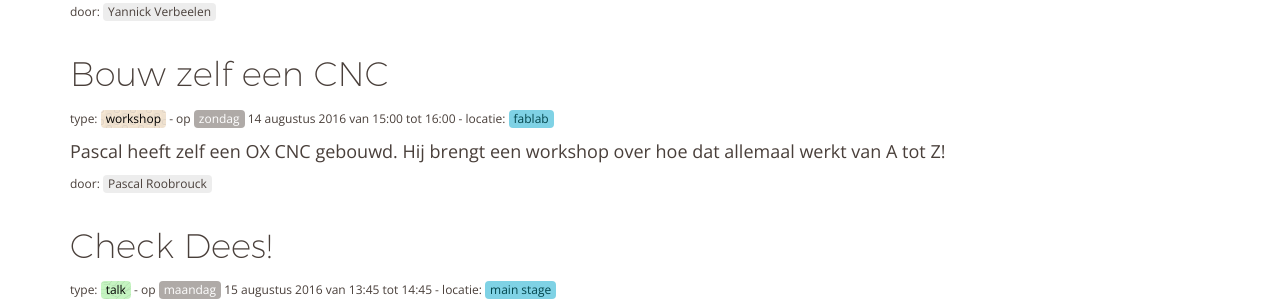
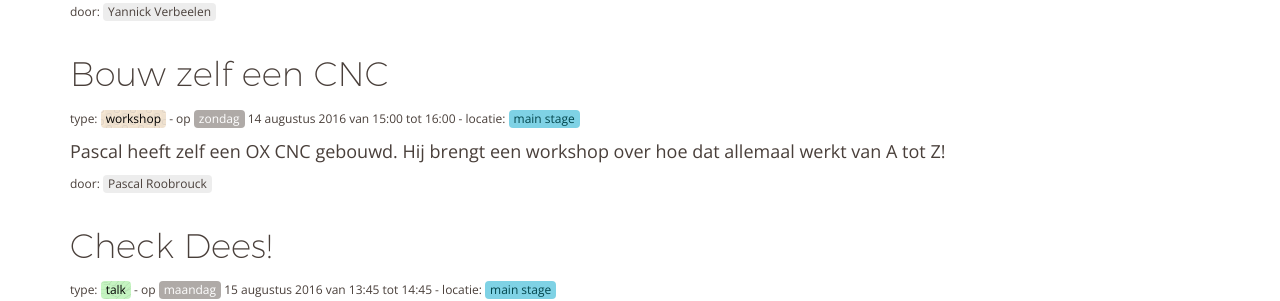
Before and after one commit to Fri3dCamp/fri3dweb2016, a Jekyll site: the page built from programma/index.md, in a window 1280 px wide and 900 px high, scrolled down 3074 px. Shown: the part 150-451 px from the top of the window. Built offline with Jekyll 4.4.1, drawn with Linux system fonts in a browser that asks for light colours; nearby versions of some CDN libraries.

Commit message:
moved CNC workshop naar main stage

```diff
--- a/_data/activities.json
+++ b/_data/activities.json
@@ -253,7 +253,7 @@
          "end":"16:00"
       },
       "description":"Pascal heeft zelf een OX CNC gebouwd. Hij brengt een workshop over hoe dat allemaal werkt van A tot Z!",
-      "track":"fablab"
+      "track":"main stage"
    },
    {
       "type":"talk",
```
